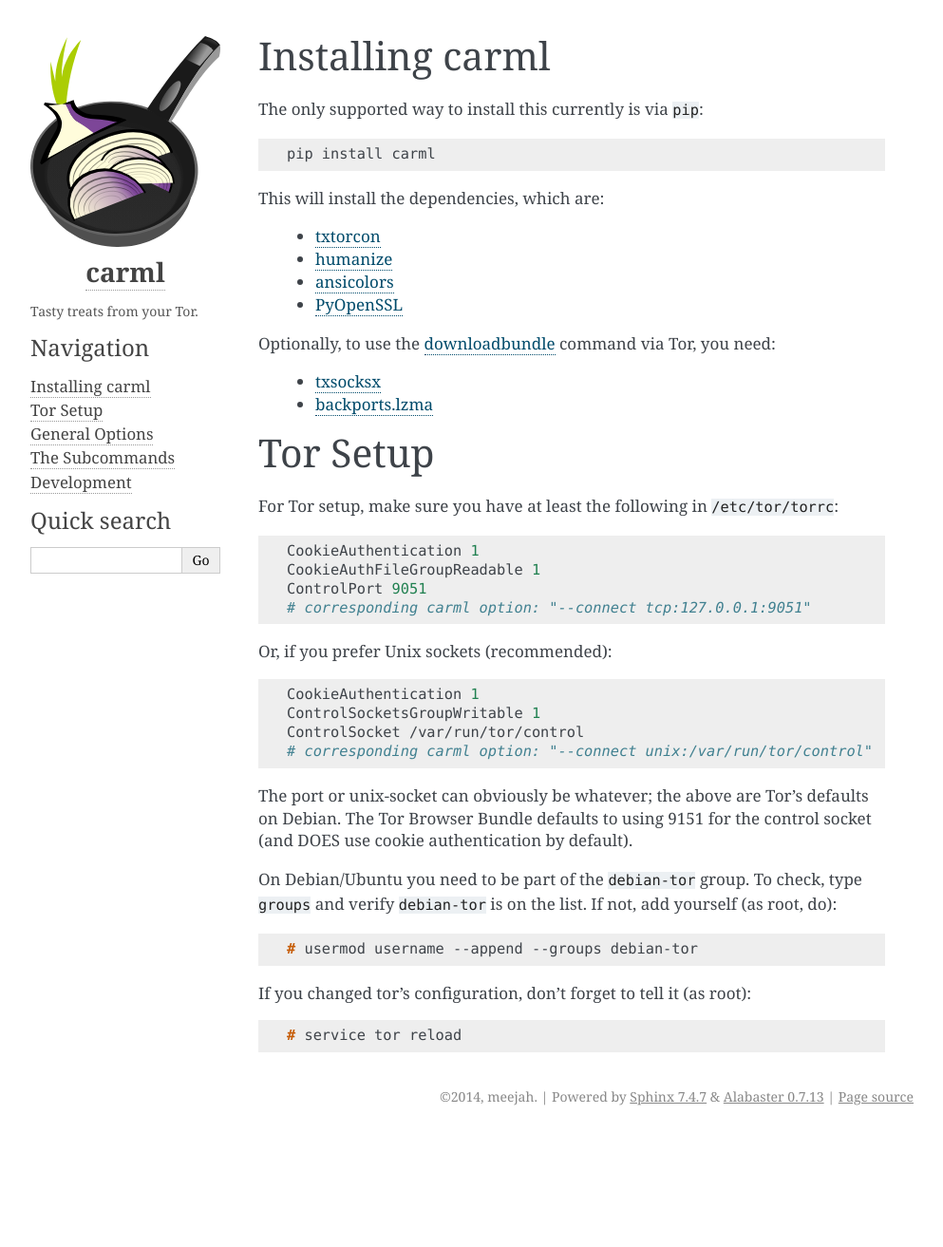
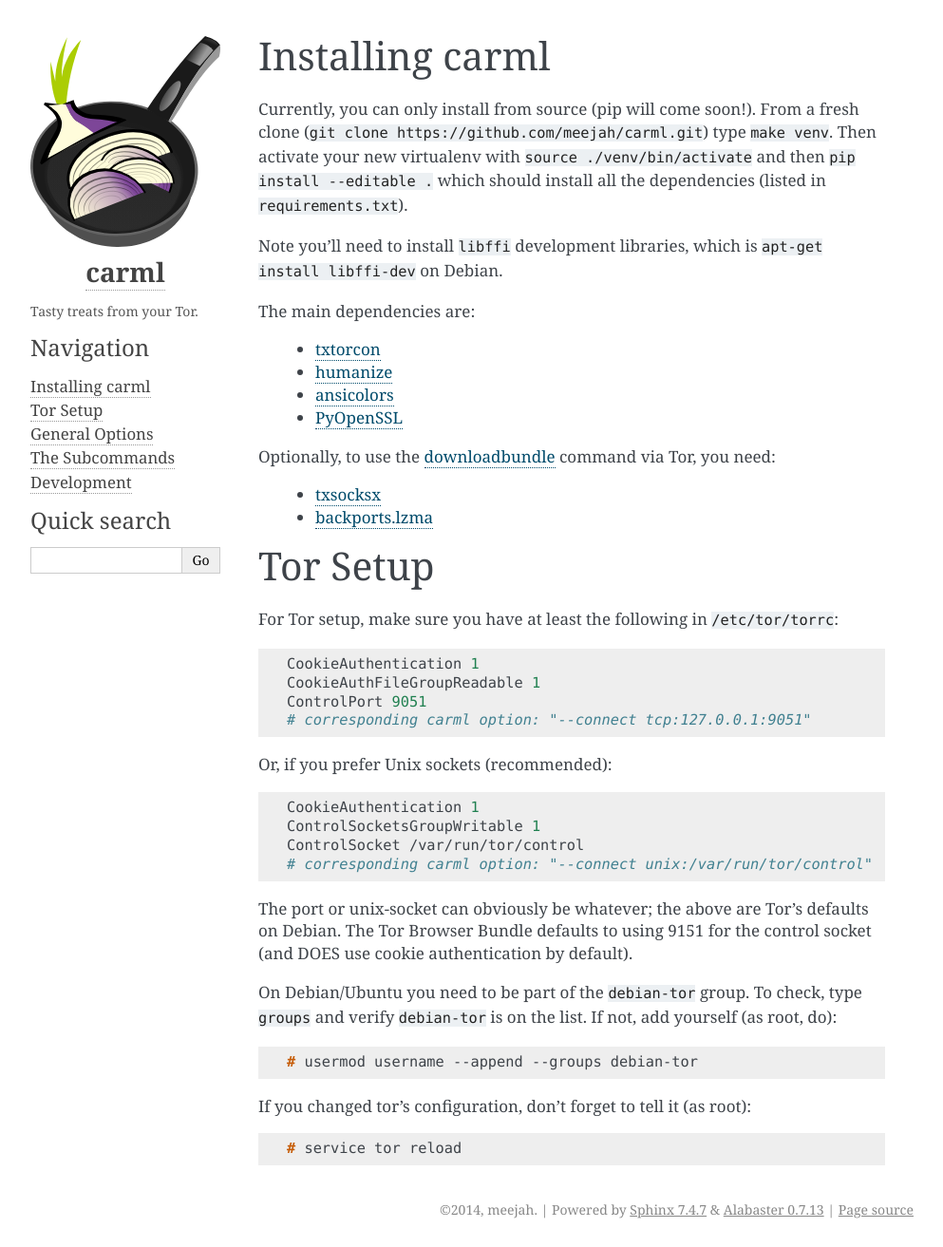
Before and after one commit to meejah/carml, a Sphinx documentation site: the page built from doc/installation.rst, in a window 1280 px wide. Shown: the whole page at 95% size, without its empty margins (148-1141 px from the left). Built offline with Sphinx 7.4.7, drawn with Linux system fonts in a browser that asks for light colours; pages that are not in the unit, such as notebooks, are missing from menus; before the commit the page ends 1194 px from its top, so only the background shows below that.

Commit message:
installation instructions and fix license
actually add LICENSE file, pip + peep instructions

```diff
--- a/doc/installation.rst
+++ b/doc/installation.rst
@@ -1,11 +1,17 @@
 Installing carml
 ----------------
 
-The only supported way to install this currently is via ``pip``::
+Currently, you can only install from source (pip will come
+soon!). From a fresh clone (``git clone
+https://github.com/meejah/carml.git``) type ``make venv``. Then
+activate your new virtualenv with ``source ./venv/bin/activate`` and
+then ``pip install --editable .`` which should install all the
+dependencies (listed in ``requirements.txt``).
 
-   pip install carml
+Note you'll need to install ``libffi`` development libraries, which is
+``apt-get install libffi-dev`` on Debian.
 
-This will install the dependencies, which are:
+The main dependencies are:
 
  * `txtorcon <https://txtorcon.readthedocs.org>`_
  * `humanize <https://github.com/jmoiron/humanize>`_
```
Also changed, not shown: 2 other files.
